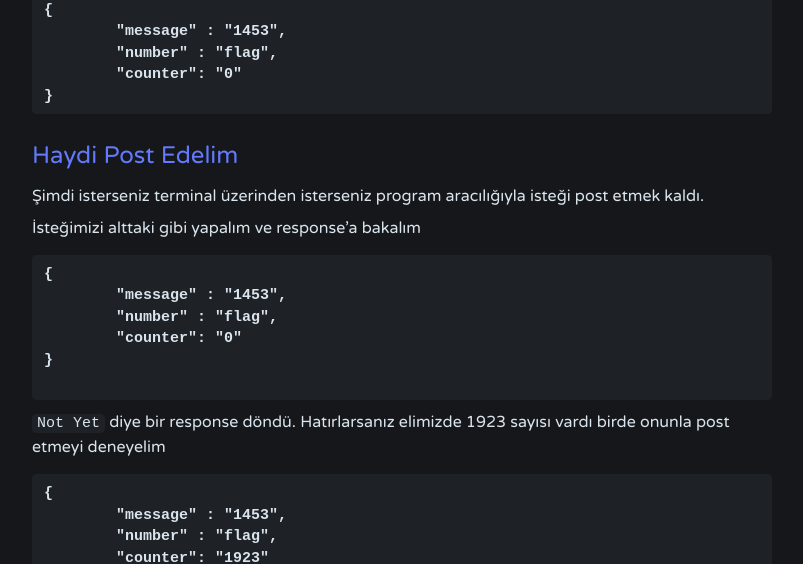
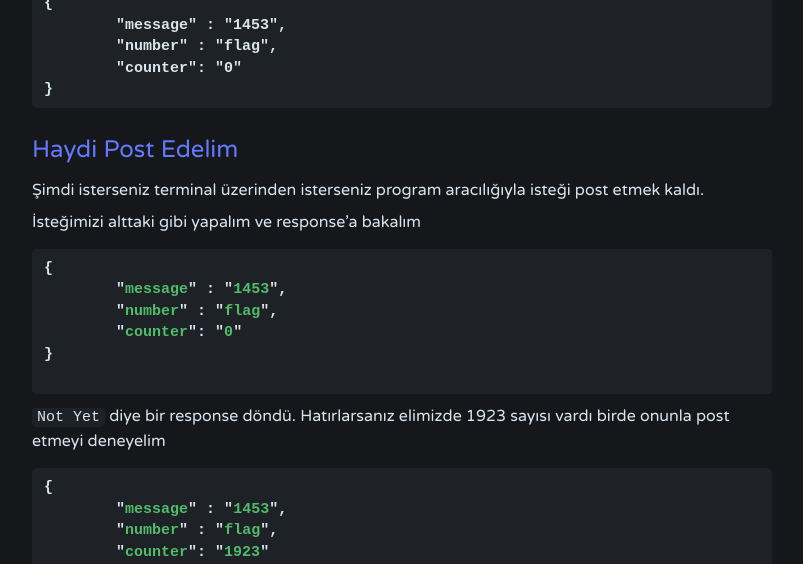
Before and after one commit to Adem68/blog-tr, a Jekyll site: the page built from _posts/2019-09-29-STMCTF-DontBotherMe.md, in a window 1280 px wide and 1400 px high, scrolled down 5069 px. Shown: the top 564 px of the window, without its empty margins (238-1041 px from the left). Built offline with Jekyll 4.4.1, drawn with Linux system fonts in a browser that asks for light colours; nearby versions of some CDN libraries; some of the changed text lies outside the part shown.

Commit message:
Update 2019-09-29-STMCTF-DontBotherMe.md

````diff
--- a/_posts/2019-09-29-STMCTF-DontBotherMe.md
+++ b/_posts/2019-09-29-STMCTF-DontBotherMe.md
@@ -56,8 +56,9 @@
 
 ## İpuçları Önemli
 
-`smsManager.sendTextMessage("1923", null, counter.flag, this.val$sentIntent, null);`
-
+```bash
+smsManager.sendTextMessage("1923", null, counter.flag, this.val$sentIntent, null);
+```
 Butona tıkladığımızda 1923'e mesaj atıyor. 1923'ü bir kenara not alalım. Şimdi MySmsReciever'in içindeki kodlara bakalım.
 
 ```java
@@ -177,7 +178,7 @@
 
 Yani counter.name ve counter.number'ın son değeri alttaki gibi oluyor.
 
-```
+```bash
 counter.message = "1453";
 counter.number = "flag";
 ```
@@ -249,7 +250,7 @@
 
 İsteğimizi alttaki gibi yapalım ve response'a bakalım
 
-```
+```js
 {
 	"message" : "1453",
 	"number" : "flag",
@@ -260,7 +261,7 @@
 
 `Not Yet` diye bir response döndü. Hatırlarsanız elimizde 1923 sayısı vardı birde onunla post etmeyi deneyelim
 
-```
+```js
 {
 	"message" : "1453",
 	"number" : "flag",
@@ -270,9 +271,9 @@
 
 <img src="https://i.resimyukle.xyz/eaHIJc.png" alt="flag" border="0">
 
->
+```bash
 STMCTF{Bu_Memleket_Tarihte_Turktu_Simdide_Turktur_ve_Oyle_Kalacaktir}
-
+```
 
 Vee `response` olarak flag döndü (:
 
````
